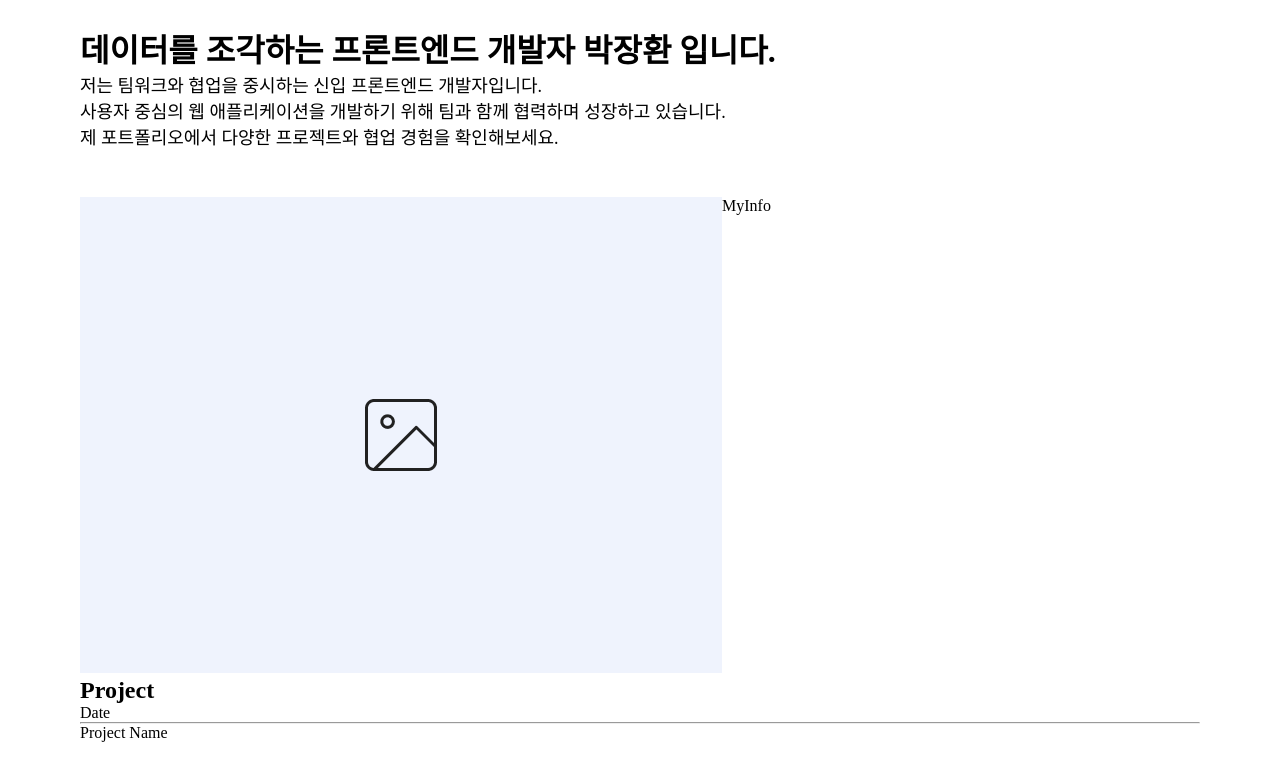
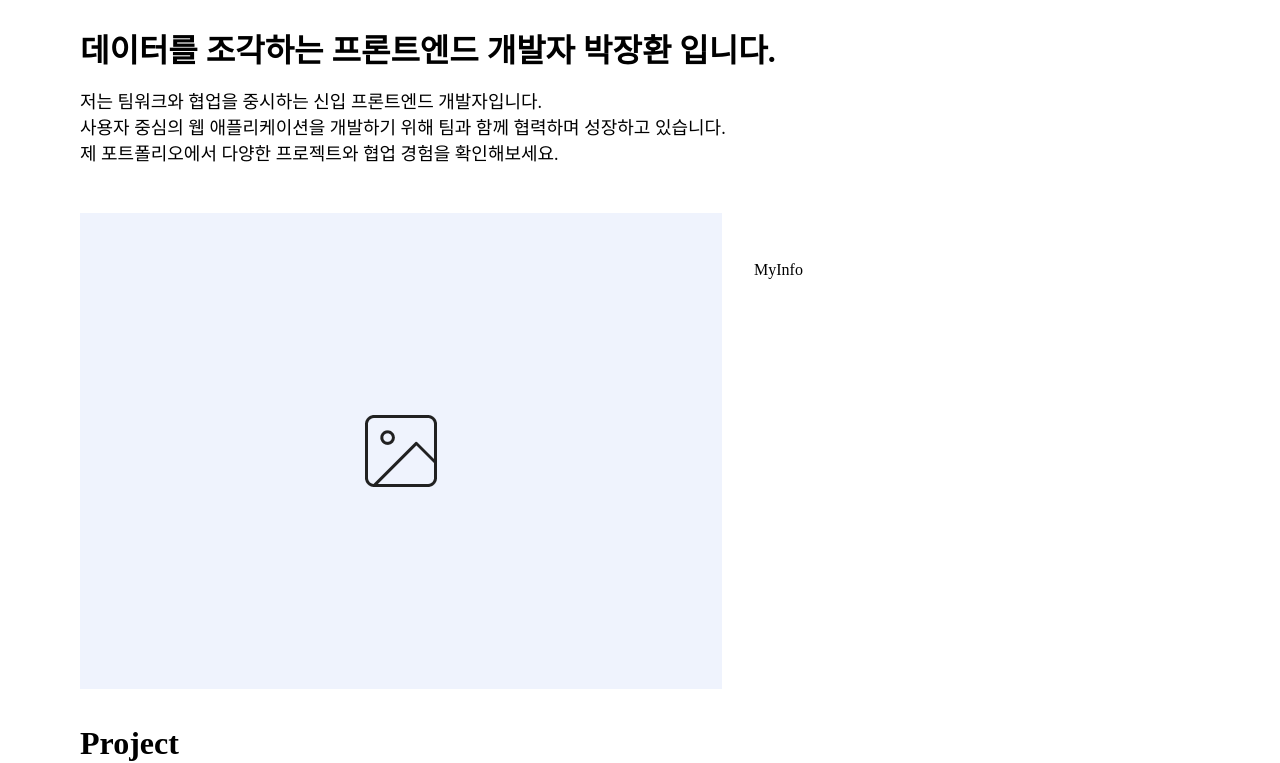
Before and after one commit to JangHwanPark/JangHwan-Portfolio, a React (Vite) app: page / in a window 1280 px wide. Shown: the part 240-1003 px from the top of the page. Built offline with nearby package versions, Linux system fonts and the light colour scheme.

Commit message:
feat: 프로젝트 랜더링 및 기본 스타일 적용

```diff
--- a/src/components/Header.tsx
+++ b/src/components/Header.tsx
@@ -5,7 +5,7 @@ const Header: React.FC = () => {
     <header className='profile-header'>
       <h2>안녕하세요</h2>
       <h3>데이터를 조각하는 프론트엔드 개발자 박장환 입니다.</h3>
-      <p>저는 팀워크와 협업을 중시하는 신입 프론트엔드 개발자입니다.<br/>
+      <p className='profile-description'>저는 팀워크와 협업을 중시하는 신입 프론트엔드 개발자입니다.<br/>
         사용자 중심의 웹 애플리케이션을 개발하기 위해 팀과 함께 협력하며 성장하고 있습니다.<br/>
         제 포트폴리오에서 다양한 프로젝트와 협업 경험을 확인해보세요.</p>
     </header>
--- a/src/components/Project.tsx
+++ b/src/components/Project.tsx
@@ -1,11 +1,20 @@
 import React from 'react';
 
-const Project = () => {
+interface ProjectProps {
+  title: string;
+}
+
+const Project: React.FC<ProjectProps> = ({title}) => {
+  const date = new Date();
+  const dateYear = date.getFullYear()
+  const dateMonth = date.getMonth()
+  const dateDay = date.getDay()
+
   return (
     <div className='project-info'>
-      Date
+      {dateYear}.{dateMonth}.{dateDay}
       <hr/>
-      Project Name
+      {title}
     </div>
   );
 };
--- a/src/pages/Home.tsx
+++ b/src/pages/Home.tsx
@@ -3,6 +3,7 @@ import Header from "../components/Header.tsx";
 import Project from "../components/Project.tsx";
 import Footer from "../components/Footer.tsx";
 import MyInfo from "../components/MyInfo.tsx";
+import mock from '../data/mock.json';
 
 const Home: React.FC = () => {
   return (
@@ -13,13 +14,16 @@ const Home: React.FC = () => {
           <div>
             <img src="/src/assets/Image.png" alt="프로필 이미지"/>
           </div>
-          <article>
+          <article className='info-article'>
             <MyInfo/>
           </article>
         </section>
         <section className='profile-section'>
-          <h2>Project</h2>
-          <Project/>
+          <h2 className='project-title'>Project</h2>
+
+          {mock.map(item => (
+            <Project title={item.title}/>
+          ))}
         </section>
       </main>
       <Footer/>
--- a/src/styles/_layout.scss
+++ b/src/styles/_layout.scss
@@ -1,3 +1,3 @@
 .container {
-
+  width: 100%;
 }
--- a/src/styles/components/_Contents.scss
+++ /dev/null
@@ -1,6 +0,0 @@
-.profile-main {
-  margin: 3rem 0;
-  .info {
-    display: flex;
-  }
-}
--- a/src/styles/components/_Header.scss
+++ b/src/styles/components/_Header.scss
@@ -7,7 +7,8 @@
     font-size: 32px;
   }
 
-  p {
+  .profile-description {
+    margin-top: 1rem;
     font-size: 18px;
   }
 }
--- a/src/styles/index.scss
+++ b/src/styles/index.scss
@@ -6,6 +6,8 @@
 @use 'layout';
 
 // components
-@use './components/header';
-@use './components/Contents';
+@use './components/Header';
 @use './components/Footer';
+
+// pages
+@use 'pages/ProfileMain';
--- /dev/null
+++ b/src/styles/pages/_ProfileMain.scss
@@ -0,0 +1,31 @@
+.profile-main {
+  margin: 3rem 0;
+
+  // profile width
+  .profile-section,
+  .info-article {
+    width: 100%;
+  }
+
+  .info {
+    display: flex;
+    gap: 2rem;
+  }
+
+  // article
+  .info-article {
+    margin-top: 3rem;
+  }
+
+  .profile-section {
+    .project-title {
+      margin-top: 2rem;
+      font-size: 32px;
+    }
+  }
+
+  // Project.tsx
+  .project-info {
+    margin: 1rem;
+  }
+}
```
